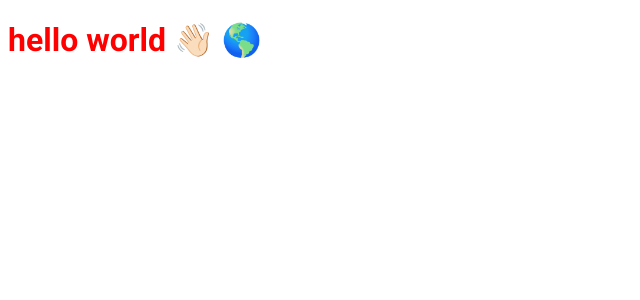
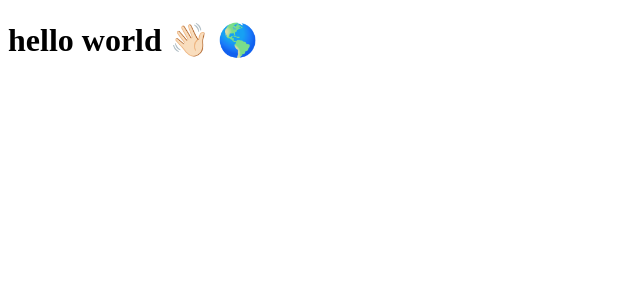
Before and after one commit to JohnnyCarreiro/simple-blog-example, a Next.js app: page / in a window 1280 px wide. Shown: the top 300 px of the page, without its empty margins (0-640 px from the left). Built offline with nearby package versions, Linux system fonts and the light colour scheme.

Commit message:
fix: Remove module style

```diff
--- a/src/pages/index.tsx
+++ b/src/pages/index.tsx
@@ -1,15 +1,12 @@
 import React from 'react'
 import Head from 'next/head'
-import styles from '../styles/home.module.scss'
 
 const IndexPage = () => (
   <div>
     <Head>
       <title>Home | My Blog</title>
     </Head>
-    <h1
-      className={styles.title}
-    >
+    <h1>
       hello world 👋🏻 🌎
     </h1>
   </div>
```
